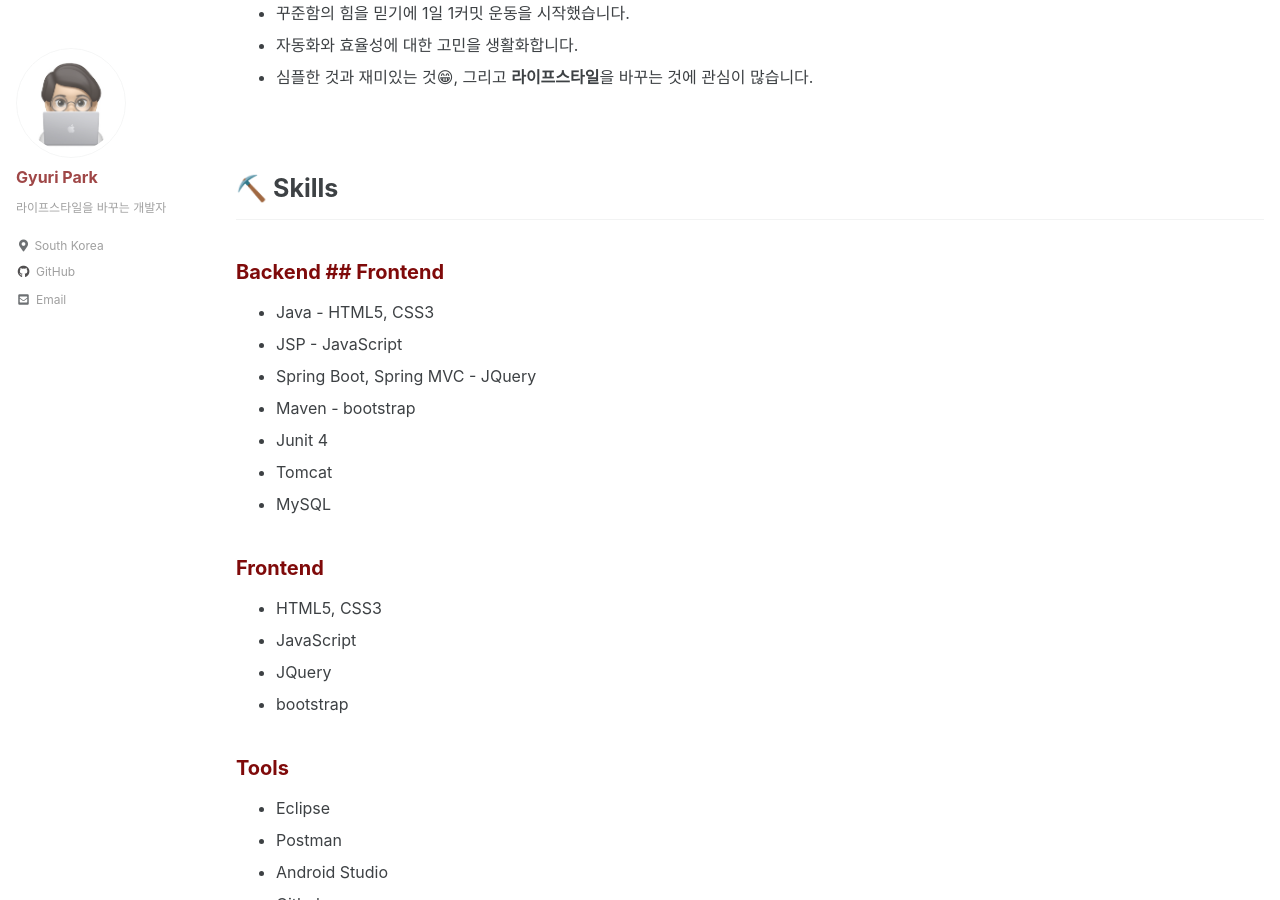
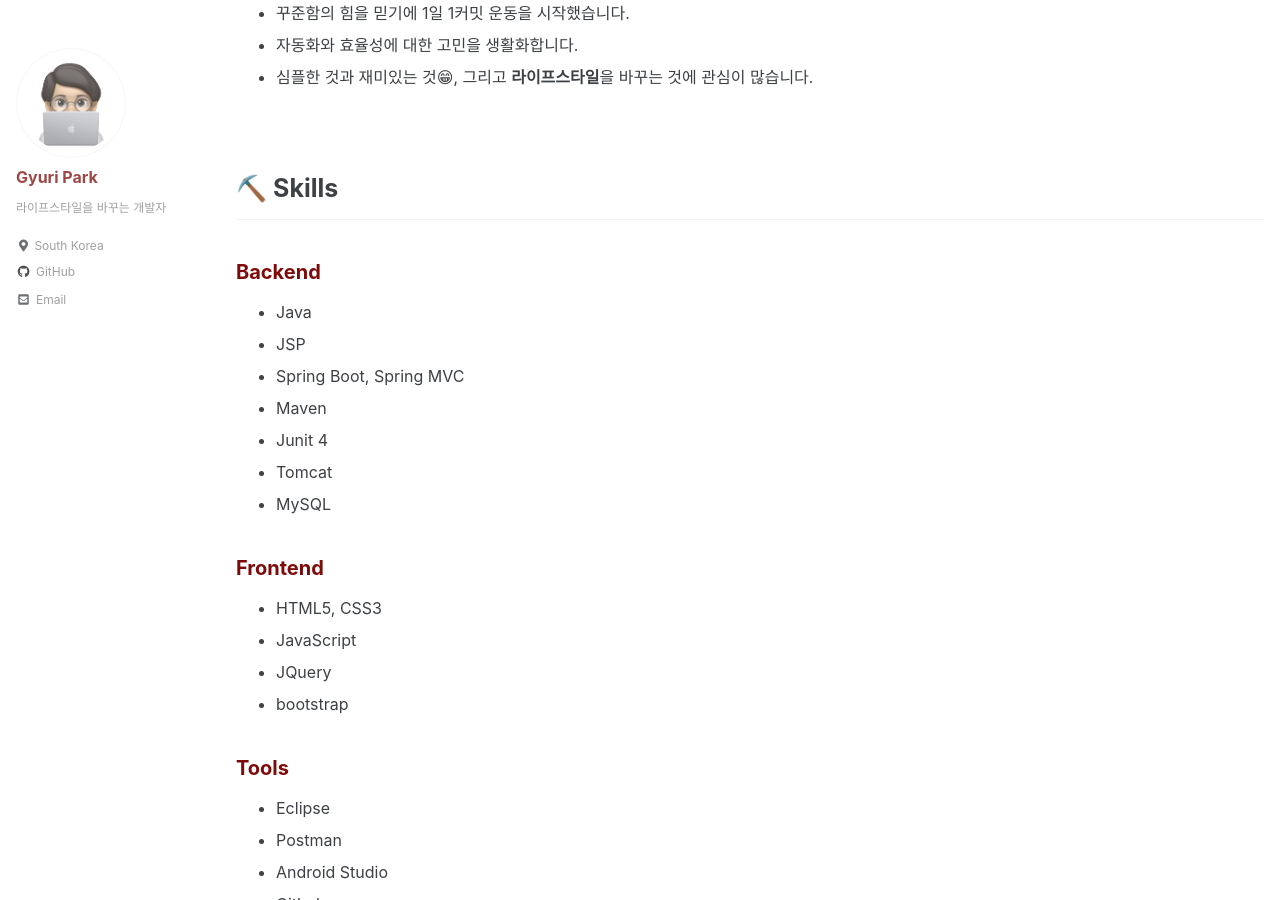
Before and after one commit to gyuripk/blog, a Jekyll site: the page built from _pages/about.md, in a window 1280 px wide and 900 px high, scrolled down 383 px. Built offline with Jekyll 4.4.1, drawn with Linux system fonts in a browser that asks for light colours; cached includes are drawn as plain includes.

Commit message:
Update about.md

```diff
--- a/_pages/about.md
+++ b/_pages/about.md
@@ -21,12 +21,12 @@ author_profile : true
 
 # ⛏️ Skills
 ---
-## Backend                                 ## Frontend
+## Backend
 
-- Java                                     - HTML5, CSS3
-- JSP                                      - JavaScript
-- Spring Boot, Spring MVC                  - JQuery
-- Maven                                    - bootstrap
+- Java
+- JSP
+- Spring Boot, Spring MVC
+- Maven
 - Junit 4
 - Tomcat
 - MySQL
```
